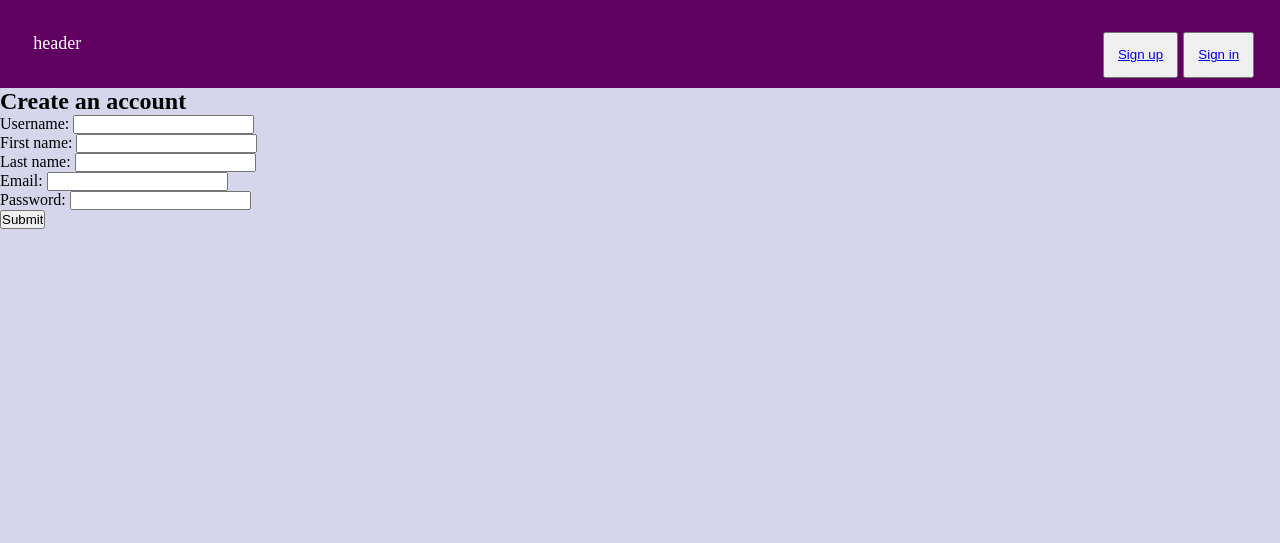
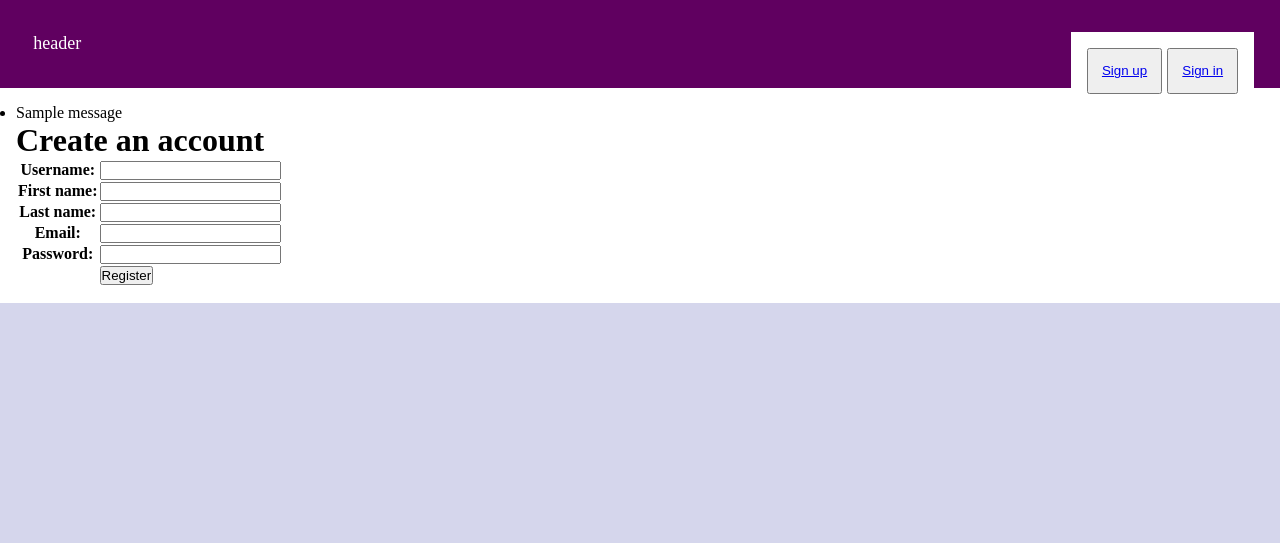
Before and after one commit to JohnnyHoaang/Listing-Store, a Django app: page /signup in a window 1280 px wide. Shown: the top 543 px of the page. Run offline with Django 4.2, Linux system fonts and the light colour scheme; tables that the repository leaves empty hold one stand-in row (values such as "Sample post"); one stand-in notice (Sample message) is shown; parts of the project's set-up code (start-up, migrations or seed data) failed here and were passed over.

Commit message:
Changed styling for register

```diff
--- a/user_management_app/forms.py
+++ b/user_management_app/forms.py
@@ -1,4 +1,7 @@
 from django import forms
+from django.contrib.auth.models import User
+from django.core.exceptions import ValidationError
+from django.contrib.auth.forms import UserCreationForm
 
 class CreateUserForm(forms.Form):
     username = forms.CharField()
--- a/user_management_app/static/style.css
+++ b/user_management_app/static/style.css
@@ -39,3 +39,8 @@ div.registration > button{
     padding: 1em;
 
 }
+
+div {
+    background-color: white;
+    padding: 16px;
+}
--- a/user_management_app/templates/base.html
+++ b/user_management_app/templates/base.html
@@ -6,7 +6,7 @@
     <meta name="viewport" content="width=device-width, initial-scale=1.0">
     <title>Product Listing</title>
     {% load static %}
-    <link rel="stylesheet", href={% static 'style.css' %}>
+    <link rel="stylesheet", href="{% static 'style.css' %}">
 </head>
 <header>
     header
--- a/user_management_app/templates/registration/signup.html
+++ b/user_management_app/templates/registration/signup.html
@@ -1,9 +1,38 @@
 {% extends "base.html" %}
 {% block content %}
+
+<div class = "signup">
+
+    {% if messages %}
+        <ul>
+            {% for message in messages %}
+                <li>{{ message }}</li>
+                {% endfor %}
+        </ul>
+    {% endif %}
+
+    <h1>Create an account</h1>
+
+         <form method="post" >
+             {% csrf_token %}
+             <table>
+                {{ form.as_table }}
+                 <tr>
+                    <td></td>
+                    <td><input type="submit" name="submit" value="Register" /></td>
+                </tr>
+             </table>
+         </form>
+     </div>
+
+{% endblock content %}
+
+
+{% comment %} {% block content %}
 <h2>Create an account</h2>
     <form action='' method="post">
         {% csrf_token %}
         {{form.as_p}}
         <input type="submit" value="Submit" />
     </form>
-{% endblock content %}
+{% endblock content %} {% endcomment %}
--- a/user_management_app/views.py
+++ b/user_management_app/views.py
@@ -7,9 +7,8 @@ from django.template import loader
 # Create your views here.
 def index(request):
     return render(request, "base.html")
-    # return HttpResponse("Hello World")
 
-# @csrf_token
+
 def signup(request):
     if request.method == "POST":
         form = None
@@ -36,8 +35,5 @@ def signup(request):
     }
     return HttpResponse(template.render(context, request))
 
-    # return render(request, "registration/signup.html")
-
-
 def signin(request):
     return render(request, "registration/login.html")
```
